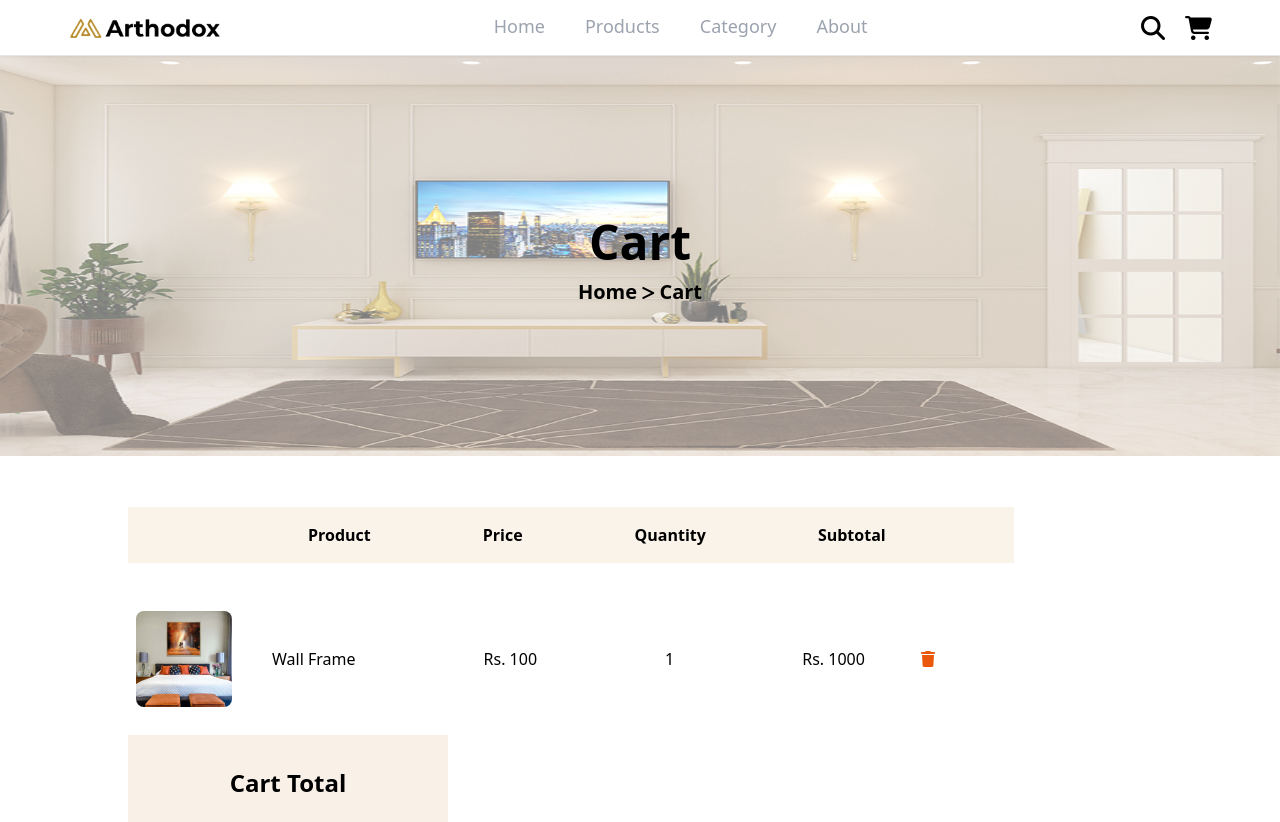
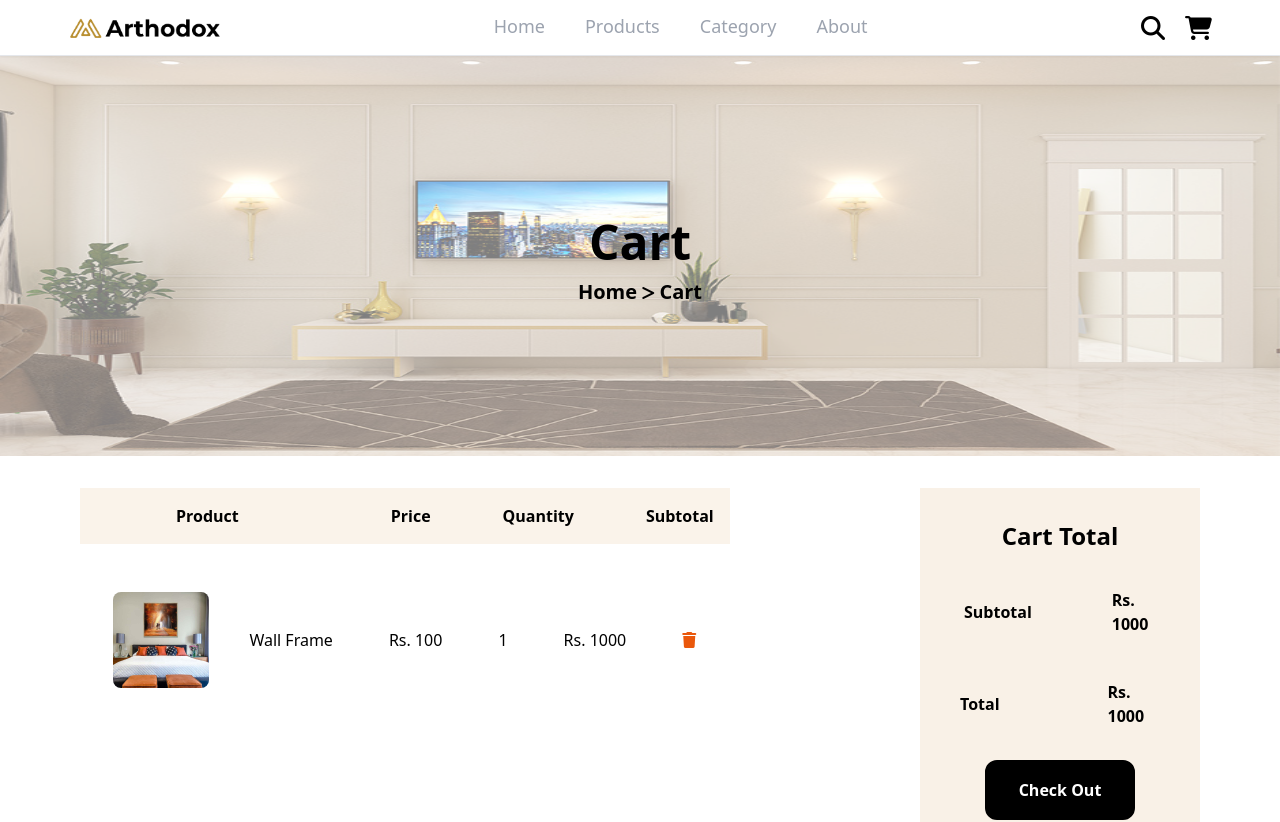
Before and after one commit to xscientisttech/arthodox-react, a React (Create React App) app: page /Cart in a window 1280 px wide. Shown: the top 822 px of the page. Built offline with nearby package versions, Linux system fonts and the light colour scheme.

Commit message:
made changes in cart

```diff
--- a/package.json
+++ b/package.json
@@ -7,6 +7,7 @@
     "@testing-library/react": "^13.4.0",
     "@testing-library/user-event": "^13.5.0",
     "i": "^0.3.7",
+    "primereact": "^10.0.9",
     "react": "^18.2.0",
     "react-dom": "^18.2.0",
     "react-router": "^6.17.0",
--- a/src/RouterPages/Cart.jsx
+++ b/src/RouterPages/Cart.jsx
@@ -9,57 +9,62 @@ const Cart = () => {
   return (
     <Fragment>
       <Hero title="Cart" />
-      <section className="w-full flex justify-center px-[10%] py-[4%]">
-        <div className="w-full gap-5 flex flex-wrap">
-          <div className="flex">
+      <section className="w-full  flex justify-center px-4 sm:px-8 md:px-16 lg:px-20 py-4 sm:py-8">
+        <div className="w-full gap-5 flex justify-between flex-wrap">
+          <div className="flex w-full sm:w-1/2">
             <table className="w-full border-collapse">
               <thead className="flex flex-wrap">
-                <tr className=" bg-[#faf3ea] flex gap-20">
-                  <th></th>
-                  <th></th>
-                  <th className="text-center p-4">Product</th>
+                <tr className="bg-[#faf3ea] flex gap-5 sm:gap-10">
+                  <th className="text-center p-4 px-24">Product</th>
                   <th className="text-center p-4">Price</th>
                   <th className="text-center p-4">Quantity</th>
                   <th className="text-center p-4">Subtotal</th>
-                  <th className="text-center p-4"> </th>
                 </tr>
               </thead>
-              <tbody className="flex  justify-centre items-center mt-10">
-                <tr className="flex  gap-28 items-center justify-centre">
+              <tbody className="flex justify-center items-center mt-4 sm:mt-10">
+                <tr className="flex gap-10 sm:gap-10 items-center justify-center">
                   <td className="text-center p-2">
-                    {" "}
-                    <div className="flex justify-center items-center gap-10">
+                    <div className="flex justify-center items-center gap-5 sm:gap-10">
                       <img
                         src={gridImg}
                         alt=""
-                        className="w-[6rem] rounded-lg"
+                        className="w-24 rounded-lg"
                       />
                       <p>Wall Frame</p>
                     </div>
                   </td>
                   <td className="text-center p-2">Rs. 100</td>
                   <td className="text-center p-2">1</td>
-                  <td className="text-center p-2"><div className="flex justify-between items-center gap-14"><p>Rs. 1000</p><i className="fa-solid fa-trash text-orange-600"></i></div></td>
+                  <td className="text-center p-2">
+                    <div className="flex justify-between items-center gap-7 sm:gap-14">
+                      <p>Rs. 1000</p>
+                      <i className="fa-solid fa-trash text-orange-600"></i>
+                    </div>
+                  </td>
                 </tr>
               </tbody>
             </table>
           </div>
-          <div className="bg-[#f9f1e7] flex flex-col justify-center items-center p-8 w-80">
+          <div className="bg-[#f9f1e7] flex flex-col justify-center items-center p-4 sm:p-8 w-full sm:w-3/12">
             <h1 className="text-2xl font-bold">Cart Total</h1>
-            <div className=" w-full flex justify-between p-3 px-10 items-center mt-6">
+            <div className="w-full flex justify-center gap-20 p-2 sm:p-3  items-center mt-4 sm:mt-6">
               <p className="font-semibold">Subtotal</p>
               <p className="font-semibold">Rs. 1000</p>
             </div>
-            <div className=" w-full flex justify-between p-3 px-10 items-center mt-6">
+            <div className="w-full flex justify-center gap-[6.75rem] p-2  items-center mt-4 sm:mt-6">
               <p className="font-semibold">Total</p>
               <p className="font-semibold">Rs. 1000</p>
             </div>
-            <button class="mt-6 px-8 py-2 rounded-xl border-solid bg-black text-white font-semibold border-[black] hover:bg-[#f9f1e7] hover:text-black border-2" onClick={() => Navigate("/Checkout")}>
+            <button
+              class="mt-4 sm:mt-6 px-4 sm:px-8 py-2 sm:py-4 rounded-xl border-solid bg-black text-white font-semibold border-[black] hover:bg-[#f9f1e7] hover:text-black border-2"
+              onClick={() => Navigate("/Checkout")}
+            >
               Check Out
             </button>
           </div>
         </div>
       </section>
+
       <Quality />
     </Fragment>
   );
```
Also changed, not shown: 1 other file (tests, documents, lock files or other folders).
